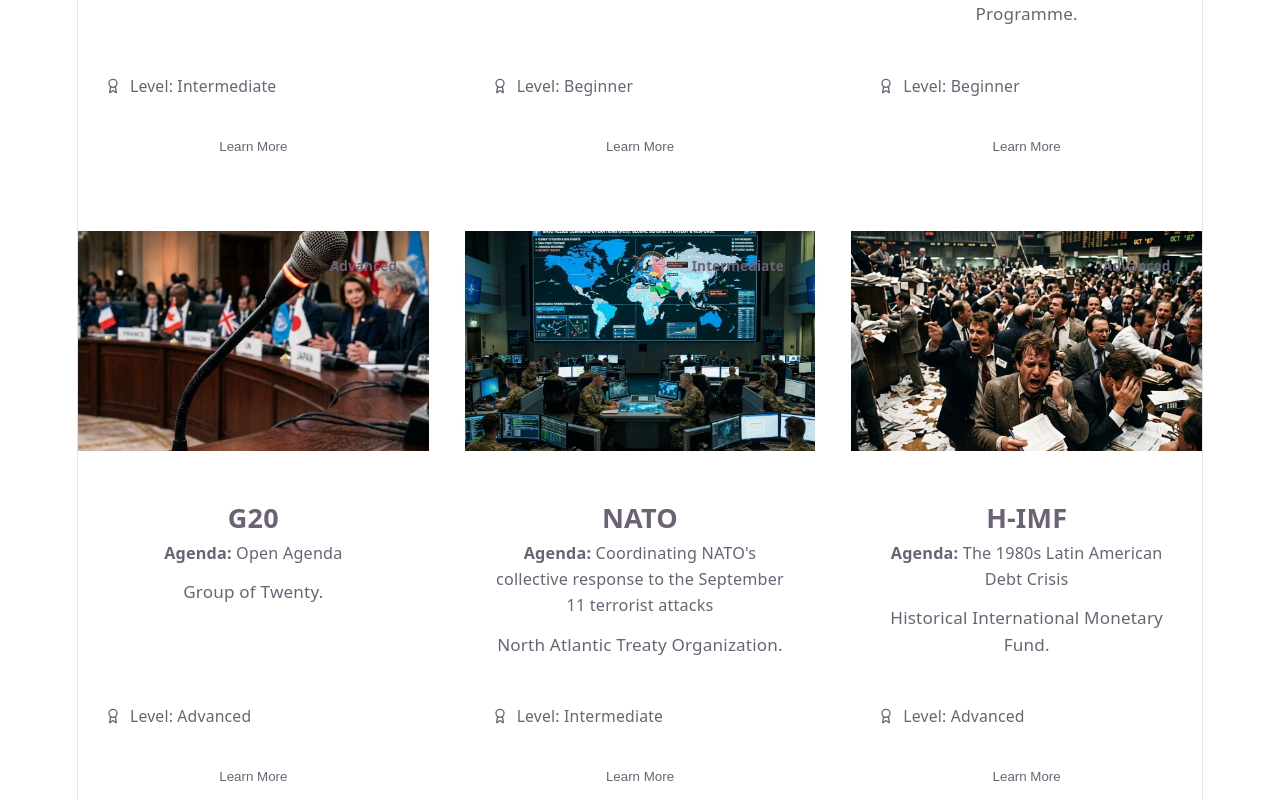
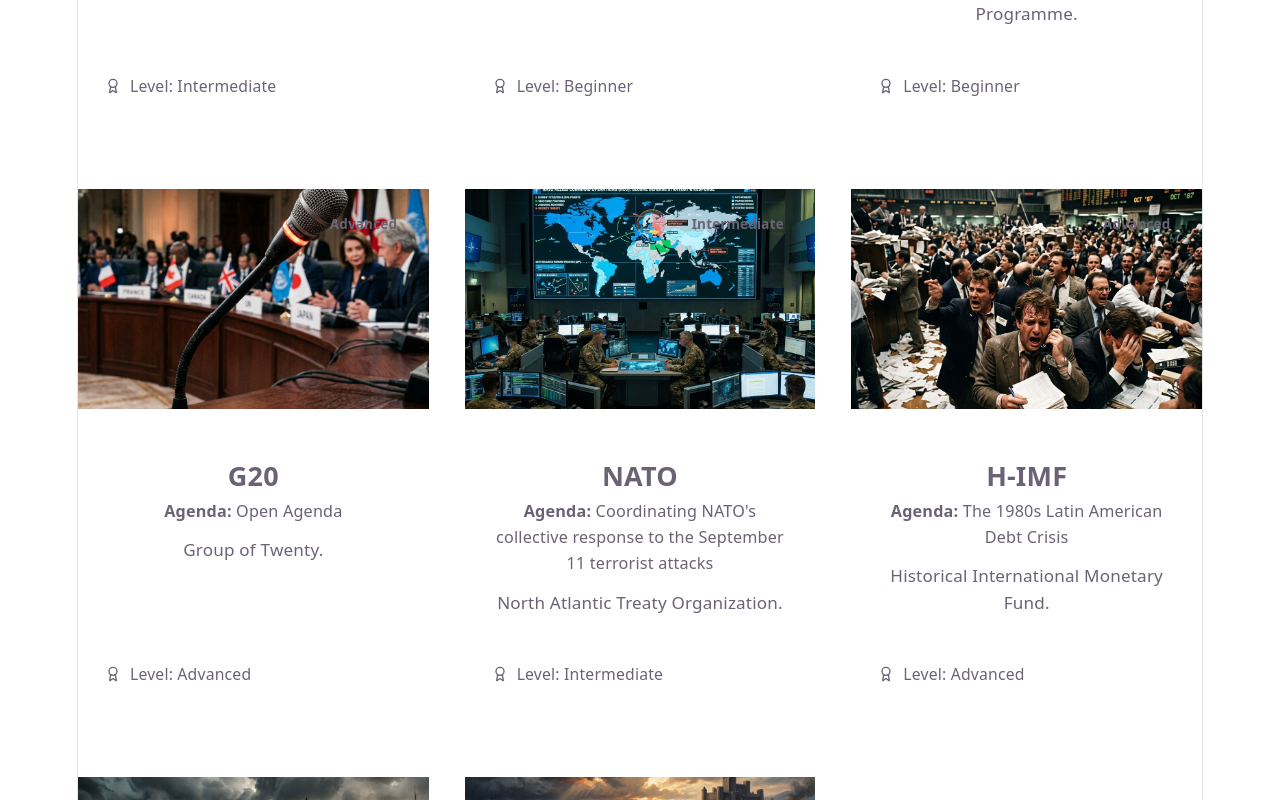
Before and after one commit to Gurates/Alacat-MUN, a React (Vite) app: page /committees in a window 1280 px wide. Shown: the part 1060-1860 px from the top of the page. Built offline with nearby package versions, Linux system fonts and the light colour scheme; no server answers; the HTML template or start-up script is replaced by a standard one.

Commit message:
Remove Learn More button from Committees page cards

```diff
--- a/src/pages/Committees.tsx
+++ b/src/pages/Committees.tsx
@@ -97,8 +97,6 @@
                           <span>Level: {committee.difficulty}</span>
                         </div>
                       </div>
-
-                      <button className={styles.learnMoreBtn}>Learn More</button>
                     </div>
                   </Card>
                 </motion.div>
```
